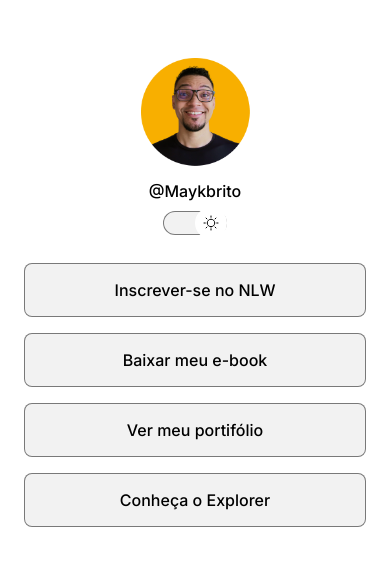
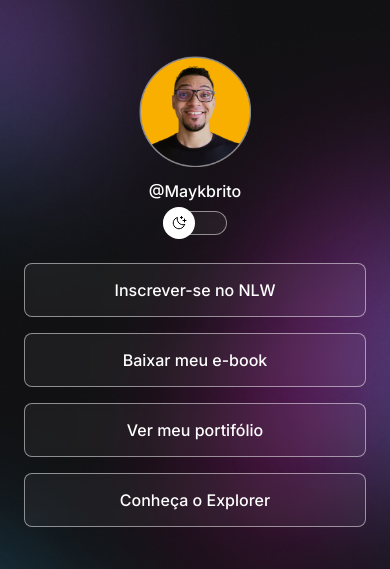
Before and after one commit to EGLthales/Practice, a plain HTML site: page index.html in a window 390 px wide. Shown: the top 569 px of the page. Drawn offline with nearby package versions, Linux system fonts and the light colour scheme.

Commit message:
change background based on media queries

```diff
--- a/index.html
+++ b/index.html
@@ -1,5 +1,5 @@
 <!DOCTYPE html>
-<html lang="pt-br" class="light">
+<html lang="pt-br" class="">
 <head>
 
     <link rel="preconnect" href="https://fonts.googleapis.com">
--- a/style.css
+++ b/style.css
@@ -28,6 +28,7 @@
 body{
 
 background: var(--bg-url) no-repeat top center/cover;
+height: 100vh;
 
 }
 
@@ -167,3 +168,13 @@ footer{
     text-align: center;
     font-size: 14px;
 }
+
+/*media queries*/
+@media(min-width: 700px){
+    :root{
+        bg-url: url(./assets/bg-desktop.jpg);
+    }
+    .light{
+        bg-url: url(./assets/bg-desktop-light.jpg);
+    }
+}
```
Also changed, not shown: assets/bg-desktop-light.jpg (added), assets/bg-desktop.jpg (added).
